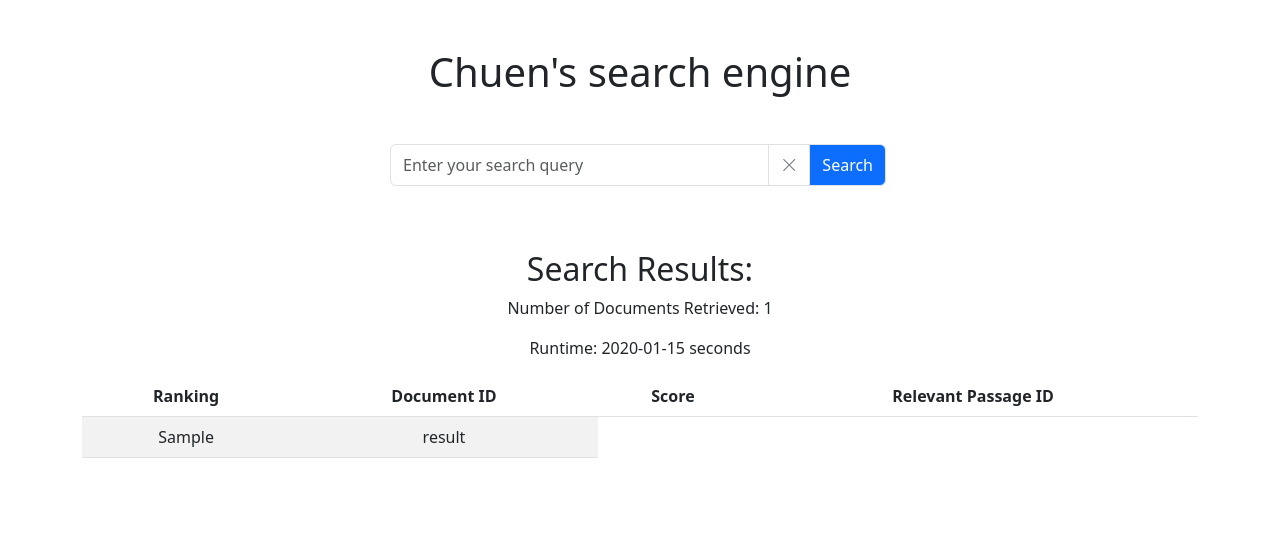
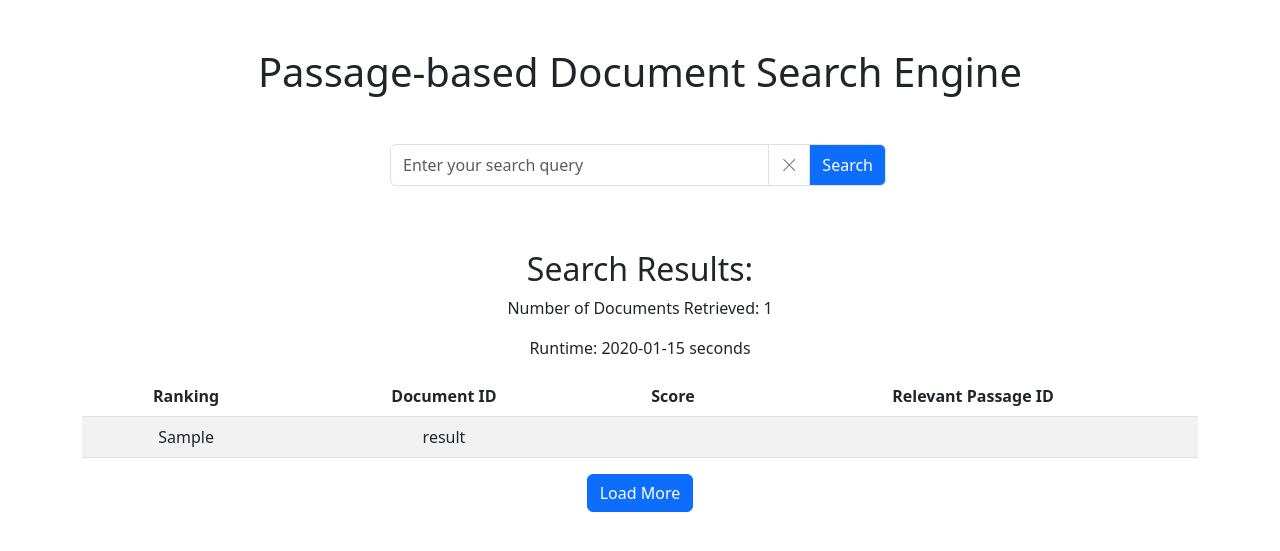
Before and after one commit to Chuenpoly/passage-based-search-engine, a Flask app: template templates/index.html in a window 1280 px wide. Shown: the top 551 px of the page. Run offline with Flask 3, Linux system fonts and the light colour scheme; the template is opened without the code that fills it: most values are stand-ins (such as "Sample title", 1, 10 or a date in 2020).

Commit message:
add load more button

```diff
--- a/templates/index.html
+++ b/templates/index.html
@@ -16,12 +16,12 @@
         }
     </style>
 
-    <title>Chuen's search engine</title>
+    <title>Passage-based Document Search Engine</title>
 </head>
+
 <body>
     <div class="container">
-        <h1 class="mt-5 d-flex justify-content-center">Chuen's search engine</h1>
-
+        <h1 class="mt-5 d-flex justify-content-center">Passage-based Document Search Engine</h1>
 
         <div class="content mt-5 d-flex justify-content-center">
             <form action="/" method="POST" class="search">
@@ -40,7 +40,7 @@
                 <h2 class="mt-5">Search Results:</h2>
                 <p>Number of Documents Retrieved: {{ num_retrieved }}</p>
                 <p>Runtime: {{ runtime }} seconds</p>
-                <table class="table table-striped">
+                <table class="table table-striped" id="resultTable">
                     <thead>
                         <tr>
                             <th class="text-center">Ranking</th>
@@ -51,15 +51,17 @@
                     </thead>
                     <tbody>
                         {% for result in results %}
-                            <tr>
+                            <tr class="resultRow">
                                 {% set columns = result.strip().split(' ') %}
-                                {% for column in columns %}
-                                <td class="text-center">{{ column }}</td>
-                                {% endfor %}
+                                <td class="text-center">{{ columns[0] }}</td>
+                                <td class="text-center">{{ columns[1] }}</td>
+                                <td class="text-center">{{ columns[2] }}</td>
+                                <td class="text-center">{{ columns[3] }}</td>
                             </tr>
                         {% endfor %}
                     </tbody>
                 </table>
+                <button type="button" id="loadMoreButton" class="btn btn-primary">Load More</button>
             </div>
         {% endif %}
     </div>
@@ -71,7 +73,34 @@
         document.getElementById('deleteButton').addEventListener('click', function() {
             document.getElementById('queryInput').value = '';
         });
+    </script>
+    <script>
+        var rows = document.getElementsByClassName('resultRow');
+        var currentIndex = 10;
 
+        // Hide all rows initially except for the first 10
+        for (var i = currentIndex; i < rows.length; i++) {
+            rows[i].style.display = 'none';
+        }
+
+        // Add event listener to the "Load More" button
+        document.getElementById('loadMoreButton').addEventListener('click', function() {
+            var remainingRows = rows.length - currentIndex;
+            var rowsToShow = Math.min(10, remainingRows);
+            // situation: when it is almost the end of the result list (i.e. remain <10 rows), remainingRows will be the minimum
+
+            // Show the next 10 rows or remaining rows if less than 10
+            for (var i = currentIndex; i < currentIndex + rowsToShow; i++) {
+                rows[i].style.display = 'table-row';
+            }
+
+            currentIndex += rowsToShow;
+
+            // Hide the "Load More" button if all rows are shown
+            if (currentIndex >= rows.length) {
+                document.getElementById('loadMoreButton').style.display = 'none';
+            }
+        });
     </script>
 </body>
 </html>
```
